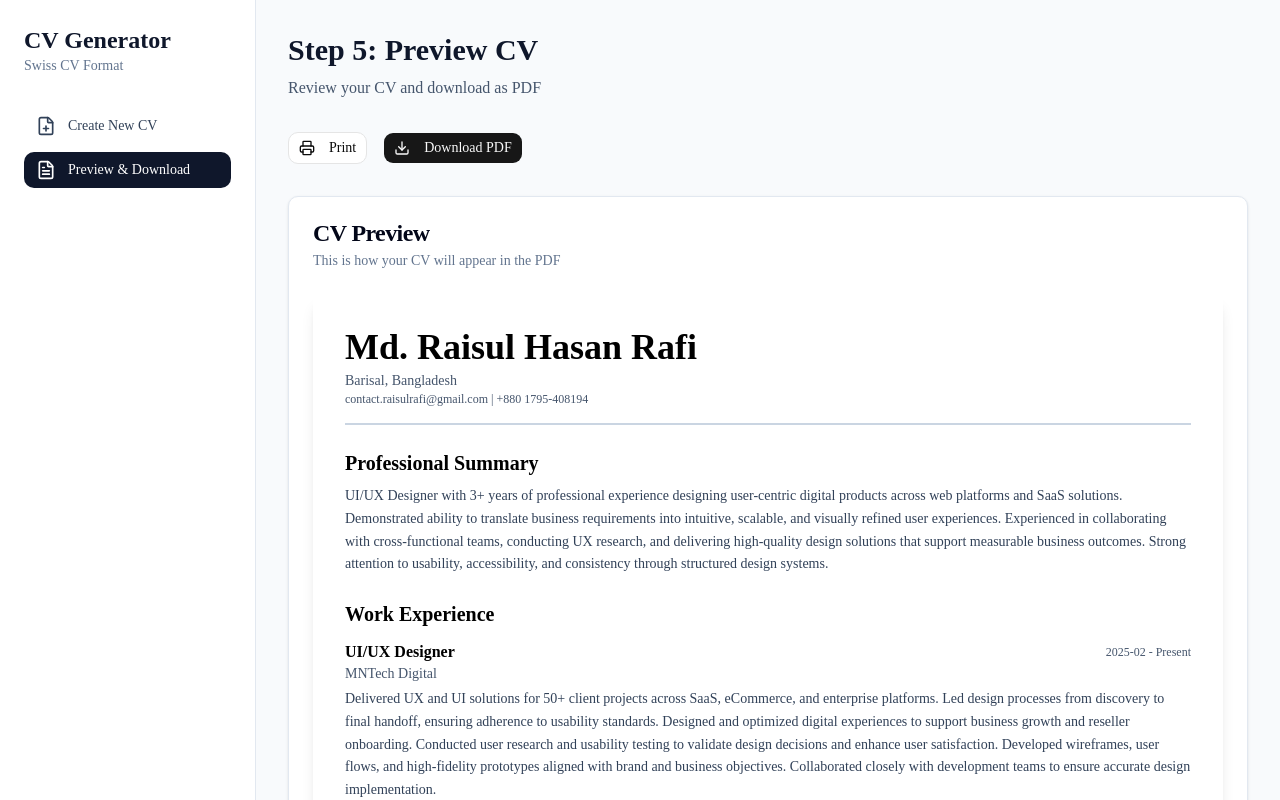
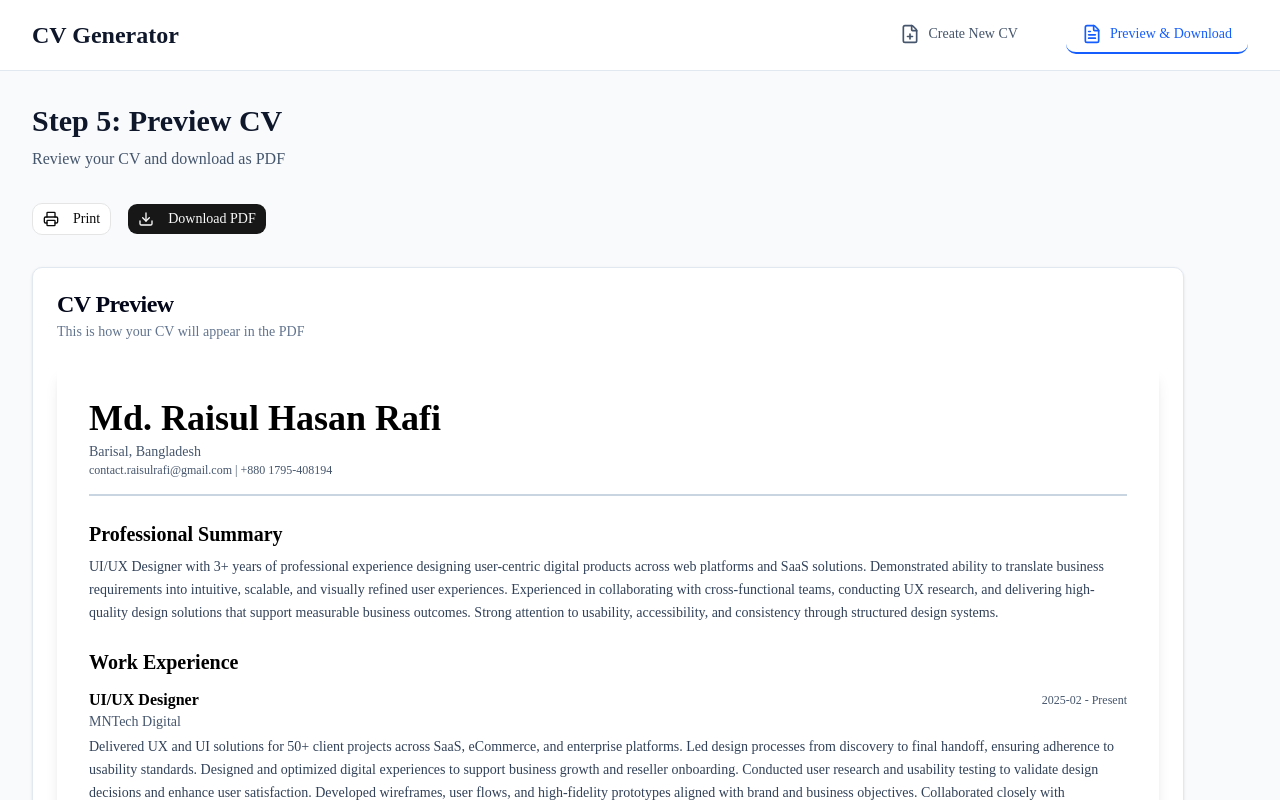
Before and after one commit to rhr3032/resumer, a Next.js app: page /dashboard/preview in a window 1280 px wide. Built offline with nearby package versions, Linux system fonts and the light colour scheme.

Commit message:
feat: add ProgressBar component and update DashboardLayout

```diff
--- a/app/dashboard/layout.tsx
+++ b/app/dashboard/layout.tsx
@@ -1,6 +1,6 @@
 "use client"
 
-import { Sidebar } from "@/components/sidebar"
+import { ProgressBar } from "@/components/progress-bar"
 import { CVProvider } from "@/lib/cv-context"
 
 export default function DashboardLayout({
@@ -10,10 +10,10 @@ export default function DashboardLayout({
 }) {
   return (
     <CVProvider>
-      <div className="flex h-screen bg-slate-50 dark:bg-slate-900">
-        <Sidebar />
+      <div className="flex h-screen flex-col bg-slate-50 dark:bg-slate-900">
+        <ProgressBar />
         <div className="flex-1 overflow-auto">
-          <div className="p-8">{children}</div>
+          <div className="mx-auto max-w-7xl px-8 py-8">{children}</div>
         </div>
       </div>
     </CVProvider>
--- /dev/null
+++ b/components/progress-bar.tsx
@@ -0,0 +1,59 @@
+"use client"
+
+import Link from "next/link"
+import { usePathname } from "next/navigation"
+import { FileText, FilePlus } from "lucide-react"
+import { cn } from "@/lib/utils"
+
+export function ProgressBar() {
+  const pathname = usePathname()
+
+  const steps = [
+    {
+      id: 1,
+      title: "Create New CV",
+      href: "/dashboard/create",
+      icon: FilePlus,
+    },
+    {
+      id: 2,
+      title: "Preview & Download",
+      href: "/dashboard/preview",
+      icon: FileText,
+    },
+  ]
+
+  return (
+    <div className="border-b border-slate-200 bg-white dark:border-slate-800 dark:bg-slate-950">
+      <div className="mx-auto max-w-full px-8">
+        <div className="flex items-center justify-between py-4">
+          <h1 className="text-2xl font-bold text-slate-900 dark:text-slate-50">
+            CV Generator
+          </h1>
+          <nav className="flex gap-8">
+            {steps.map((step) => {
+              const Icon = step.icon
+              const isActive = pathname === step.href
+
+              return (
+                <Link
+                  key={step.href}
+                  href={step.href}
+                  className={cn(
+                    "flex items-center gap-2 px-4 py-2 rounded-lg transition-colors border-b-2",
+                    isActive
+                      ? "border-blue-600 text-blue-600 dark:text-blue-400"
+                      : "border-transparent text-slate-600 hover:text-slate-900 dark:text-slate-400 dark:hover:text-slate-50"
+                  )}
+                >
+                  <Icon className="h-5 w-5" />
+                  <span className="text-sm font-medium">{step.title}</span>
+                </Link>
+              )
+            })}
+          </nav>
+        </div>
+      </div>
+    </div>
+  )
+}
```
